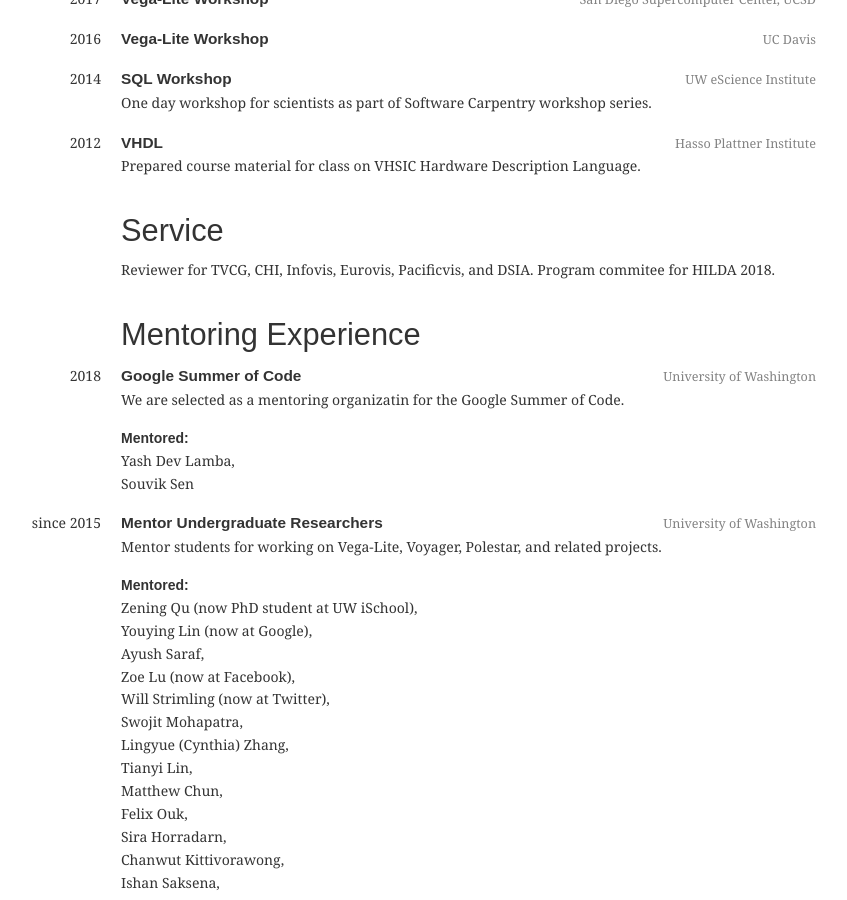
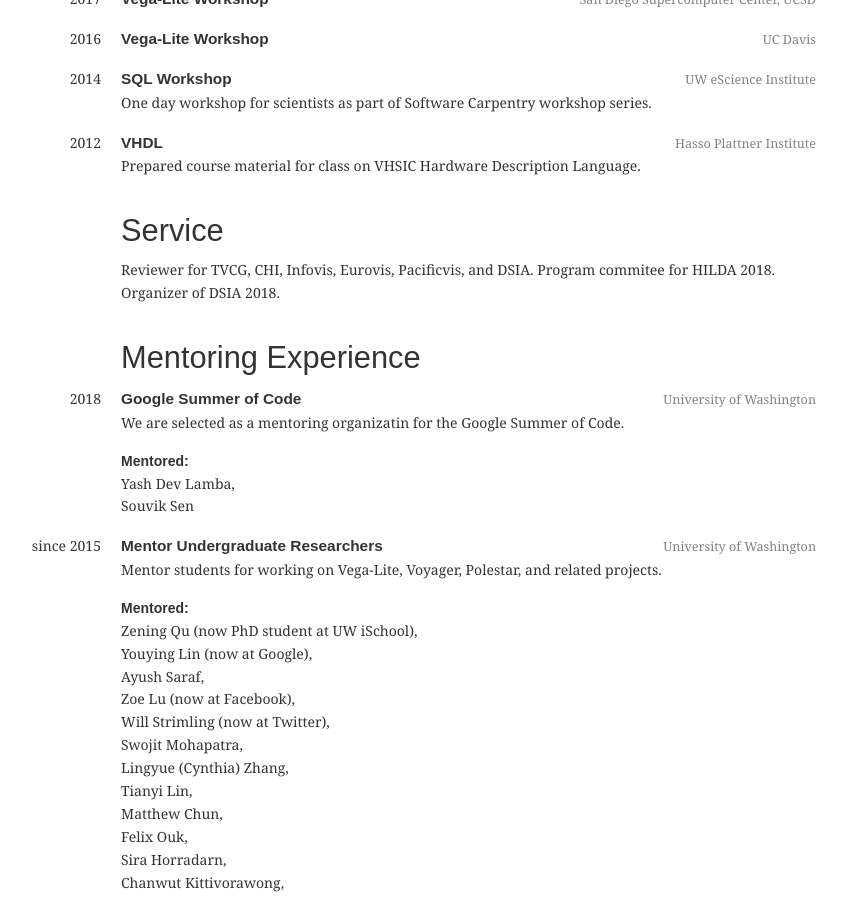
Before and after one commit to domoritz/domoritz.github.io, a Jekyll site: the page built from cv.html, in a window 1280 px wide and 900 px high, scrolled down 5286 px. Shown: the whole window, without its empty margins (224-1071 px from the left). Built offline with Jekyll 4.4.1, drawn with Linux system fonts in a browser that asks for light colours.

Commit message:
DSIA organizer

```diff
--- a/cv.html
+++ b/cv.html
@@ -299,7 +299,9 @@
 <h2>Service</h2>
 
 <p>
-  Reviewer for TVCG, CHI, Infovis, Eurovis, Pacificvis, and DSIA. Program commitee for <a href="http://hilda.io/2018/">HILDA 2018</a>.
+  Reviewer for TVCG, CHI, Infovis, Eurovis, Pacificvis, and DSIA.
+  Program commitee for <a href="http://hilda.io/2018/">HILDA 2018</a>.
+  Organizer of <a href="https://www.interactive-analysis.org/">DSIA 2018</a>.
 </p>
 
 <h2>Mentoring Experience</h2>
```
